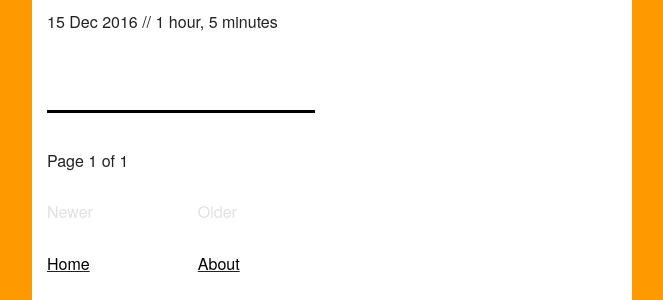
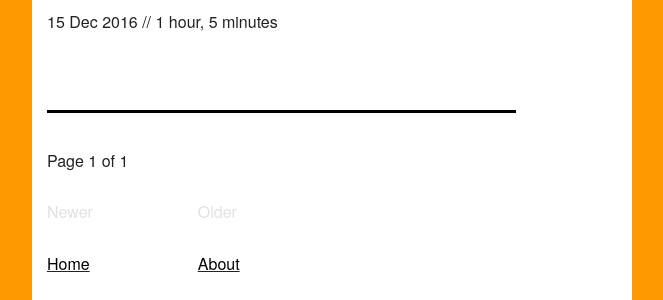
Before and after one commit to mt-trash/mt-trash.github.io, a Jekyll site: the page built from index.html, in a window 1280 px wide. Shown: the part 1220-1520 px from the top of the page, without its empty margins (308-971 px from the left). Built offline with Jekyll 4.4.1, drawn with Linux system fonts in a browser that asks for light colours; the list of posts is cut into pages by our own code.

Commit message:
longer line

```diff
--- a/index.html
+++ b/index.html
@@ -18,7 +18,7 @@
   </div>
 </div>
 <div class="row">
-  <div class="six columns" style="margin-bottom: 1%"><hr>
+  <div class="ten columns" style="margin-bottom: 1%"><hr>
     <span>Page {{ paginator.page }} of {{ paginator.total_pages }}</span>
   </div>
 </div>
```
